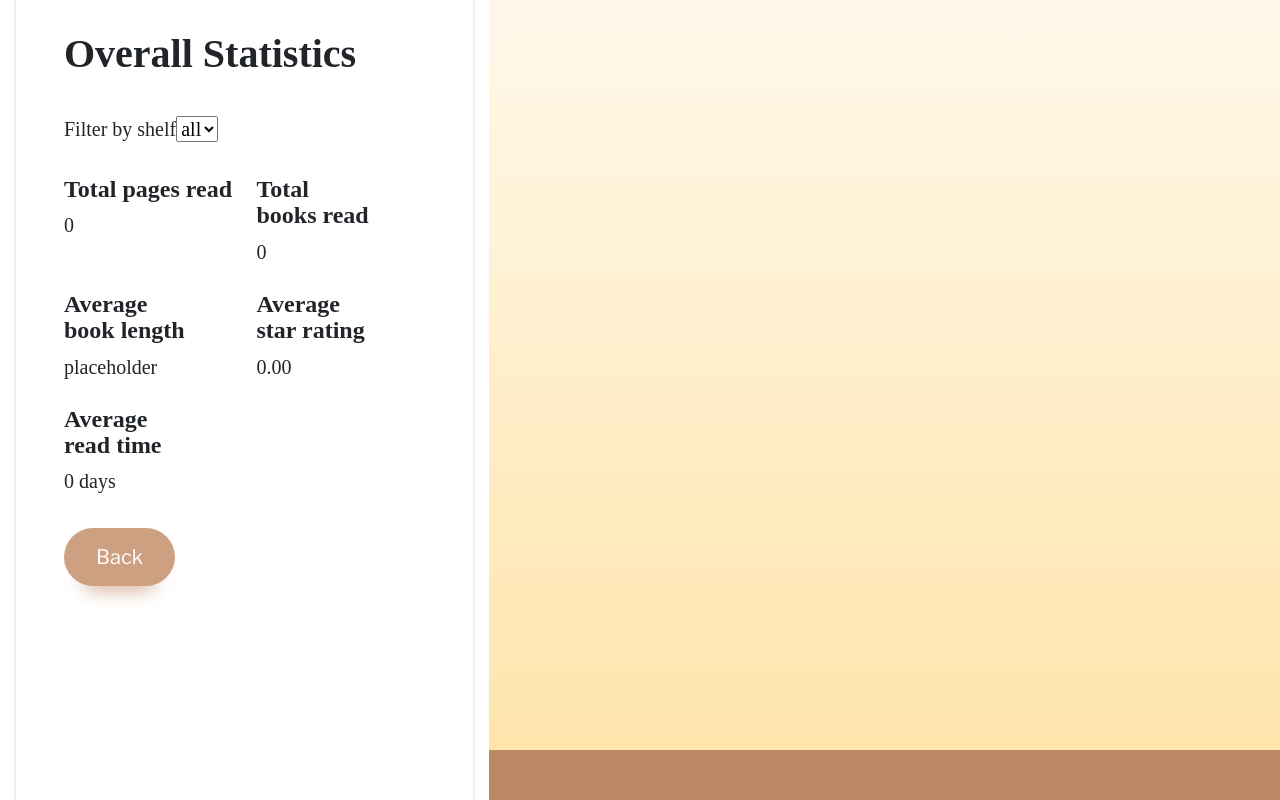
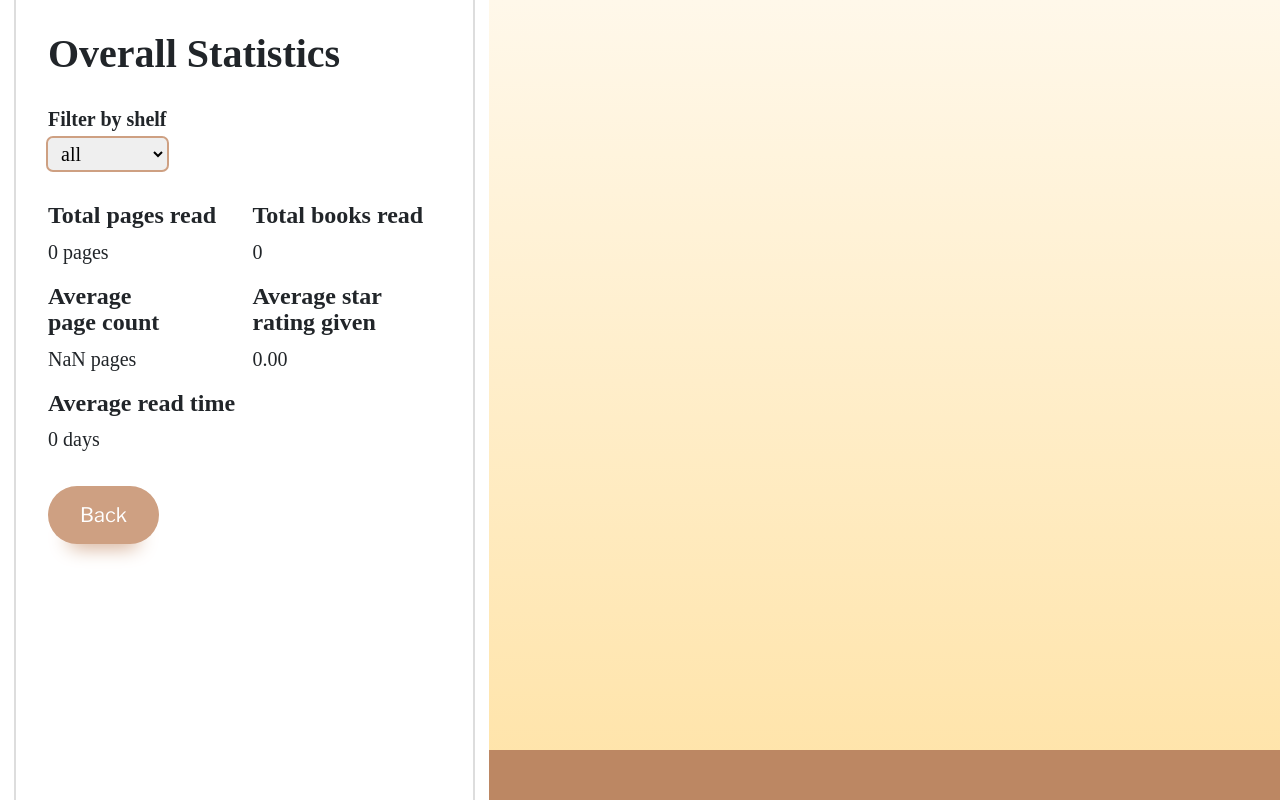
Before and after one commit to ReusableChopsticks/GoodreadsAnalyser, a React (Vite) app: page /view in a window 1280 px wide. Built offline with nearby package versions, Linux system fonts and the light colour scheme.

Commit message:
css for filter select element

```diff
--- a/src/ViewPage/ViewPage.css
+++ b/src/ViewPage/ViewPage.css
@@ -25,19 +25,33 @@
 .statistics-view {
   max-height: 100vh;
 
-  outline: solid #EEEE 2px;
+  outline: solid #ddd 2px;
   margin-inline: 1rem;
-  padding-inline: 3rem;
+  padding-inline: 2rem;
   padding-top: 2rem;
 
   overflow-y: scroll;
 }
 
 .stat-columns {
-  gap: 1.5rem;
+  gap: 1rem;
 }
 
+.statistics-view label {
+  display: flex;
+  flex-direction: column;
+  width: fit-content;
+  gap: 0.5rem;
+  font-weight: bold;
+}
 
+.statistics-view label select {
+  outline: solid var(--clr-neutral-600) 2px;
+  border-color: transparent;
+  border-radius: 5px;
+  padding: 0.2rem .5rem;
+  font-weight: lighter;
+}
 
 /* BOOK TOWER */
 
--- a/src/ViewPage/ViewPage.tsx
+++ b/src/ViewPage/ViewPage.tsx
@@ -54,8 +54,9 @@ const BookSpine = ({ h, title, author, pages }: BookSpineProps) => {
 
 export default function ViewPage() {
   const [books, setBooks] = useState<GoodreadsDataField[]>(getData());
+  const [totalPageCount] = useState<number>(getTotalPageCount(books));
 
-  const [shelves, setShelves] = useState<string[]>([...new Set(books.map(book => book["Exclusive Shelf"]))])
+  const [shelves] = useState<string[]>([...new Set(books.map(book => book["Exclusive Shelf"]))])
 
   const navigate = useNavigate();
 
@@ -84,26 +85,26 @@ export default function ViewPage() {
         <label htmlFor="filter-shelf">
           Filter by shelf
           <select onChange={handleShelfChange} id="filter-shelf">
-            <option value="all">all</option>
-            {shelves.map((shelf) => <option value={shelf}>{shelf}</option>)}
+            <option key="all" value="all">all</option>
+            {shelves.map((shelf) => <option key={shelf} value={shelf}>{shelf}</option>)}
           </select>
         </label>
 
         <div className="stat-columns | even-columns">
           <div className="total-pages">
             <h2>Total pages read</h2>
-            <span>{getTotalPageCount(books)}</span>
+            <span>{totalPageCount.toLocaleString() + " pages"}</span>
           </div>
           <div className="total-books">
             <h2>Total books read</h2>
             <span>{getTotalBookCount(books)}</span>
           </div>
           <div className="avg-pages">
-            <h2>Average book length</h2>
-            <span>{"placeholder"}</span>
+            <h2>Average page count</h2>
+            <span>{(totalPageCount / books.length).toFixed() + " pages"}</span>
           </div>
           <div className="avg-stars">
-            <h2>Average star rating</h2>
+            <h2>Average star rating given</h2>
             <span>{getAverageStarRating(books).toFixed(2)}</span>
           </div>
           <div className="avg-read-time">
```
